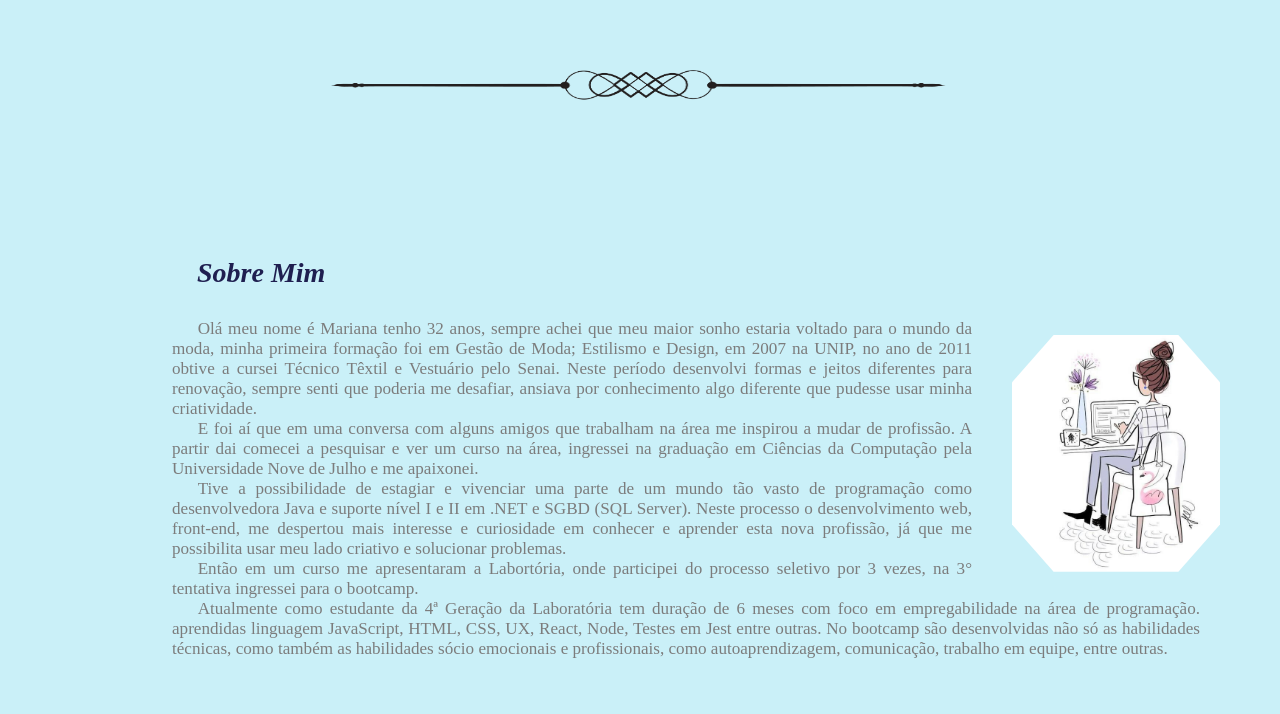
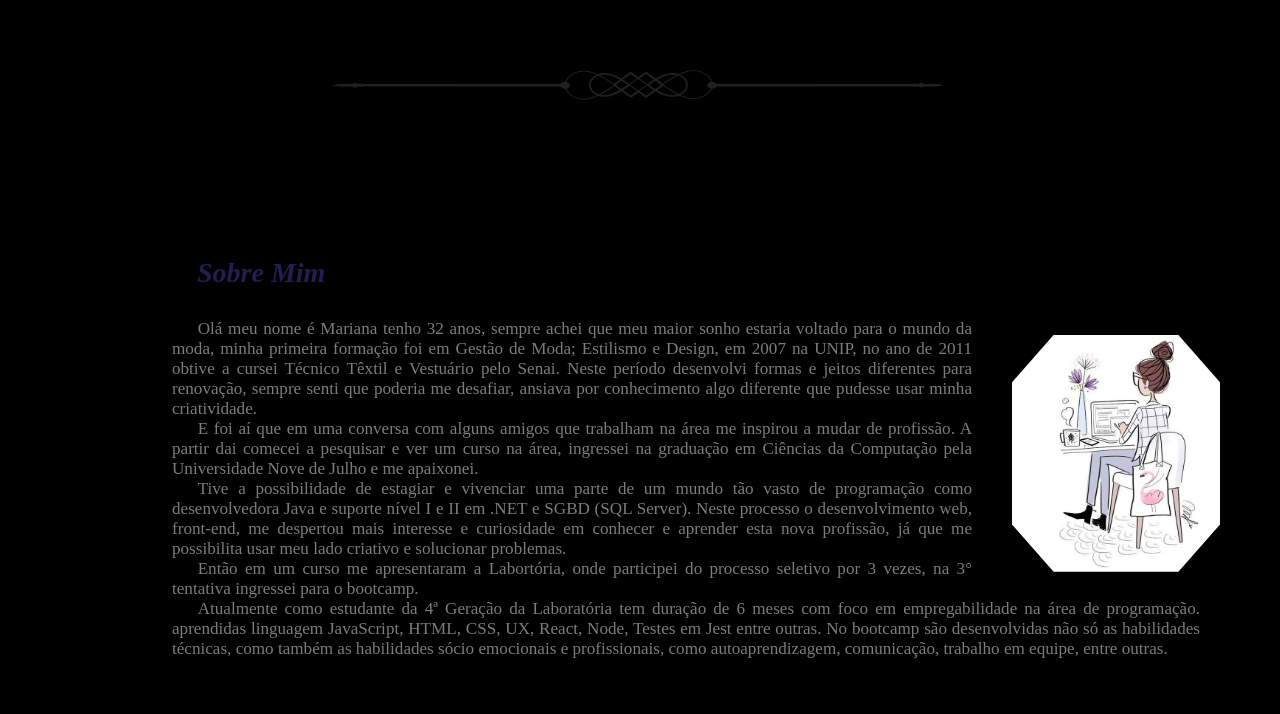
Before and after one commit to MarianaMBarros/portifolio, a website with bundled scripts: page src/index.html in a window 1280 px wide. Shown: the part 442-1156 px from the top of the page. Built offline with nearby package versions, Linux system fonts and the light colour scheme; files whose address does not match are found by name.

Commit message:
alteracao fundo

```diff
--- a/src/style.css
+++ b/src/style.css
@@ -9,7 +9,7 @@ body, h1, p, ul, li, a{
 }
 
 body{
-  background:  #CAF0F8;
+  background:  black;
 }
 
 .conhecimentos{
```
